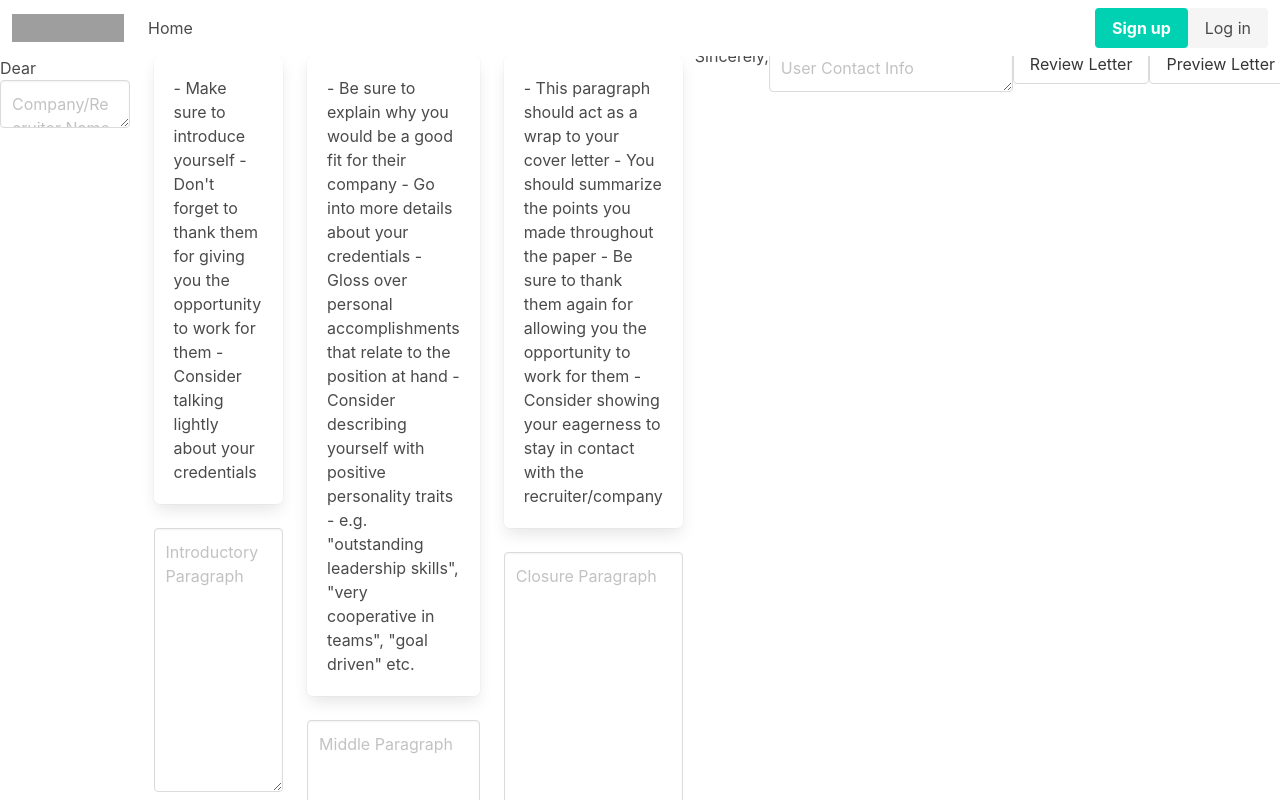
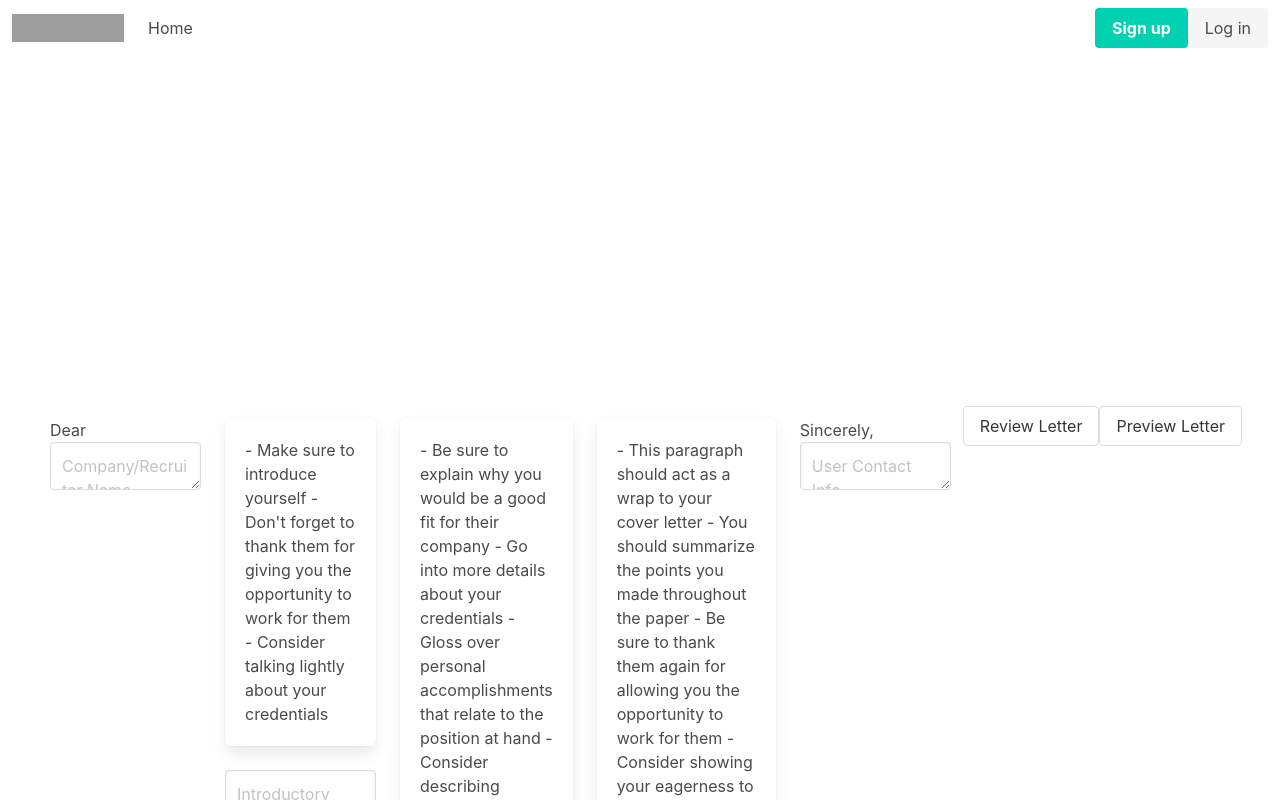
Before and after one commit to stefcarter/resume-final, a React (Create React App) app in the folder client/: page /coverLetterPage in a window 1280 px wide. Shown: the top 800 px of the page. Built offline with nearby package versions, Linux system fonts and the light colour scheme; no server answers; grey boxes are pictures that could not be loaded.

Commit message:
started cover letter css, added ids to divs

```diff
--- a/client/src/index.css
+++ b/client/src/index.css
@@ -47,6 +47,15 @@ background-color: #121212;
 /*Signup page css ends here*/
 
 /*coverLetterPage css starts here*/
+#letterBody{
+  margin-top: 300px;
+  padding-top: 50px;
+  padding-left: 50px;
+  padding-right: 50px;
+}
+div.class{
+  padding: 30px
+}
 
 /*coverLetterPage css ends here*/
 
--- a/client/src/pages/coverLetterPage.js
+++ b/client/src/pages/coverLetterPage.js
@@ -54,14 +54,14 @@ const CoverLetterPage = () => {
         </nav>
 
 
-        <div class="columns">
-            <div class="column">
+        <div class="columns" id="letterBody">
+            <div class="column" id="openerSection">
                 <p id="autoInput">Dear</p>
                 <div id="intro">
                     <textarea class="textarea" placeholder="Company/Recruiter Name" rows="1"></textarea>
                 </div>
             </div>
-            <div class="column">
+            <div class="column" id="introSection">
                 <div class="field">
                     <div class="box" id="openingSuggestions">
                         - Make sure to introduce yourself
@@ -71,7 +71,7 @@ const CoverLetterPage = () => {
                     <textarea class="textarea" id="introParagraph" placeholder="Introductory Paragraph" rows="10"></textarea>
                 </div>
             </div>
-            <div class="column">
+            <div class="column" id="midSection">
                 <div class="field">
                     <div class ="box" id="midParaSuggestions">
                         - Be sure to explain why you would be a good fit for their company
@@ -83,7 +83,7 @@ const CoverLetterPage = () => {
                     <textarea class="textarea" id="middleParagraph" placeholder="Middle Paragraph" rows="10"></textarea>
                 </div>
             </div>
-            <div class="column">
+            <div class="column" id="conclusionSection">
                 <div class="field">
                     <div class="box" id="closingSuggestions">
                         - This paragraph should act as a wrap to your cover letter
@@ -94,9 +94,11 @@ const CoverLetterPage = () => {
                     <textarea class="textarea" id="closingParagraph" placeholder="Closure Paragraph" rows="10"></textarea>
                 </div>
             </div>
-            <p id="autoInput">Sincerely,</p>
-            <div id="contactInfo">
-                <textarea class="textarea" placeholder="User Contact Info" rows="1"></textarea>
+            <div class="column" id="outroSection">
+                <p id="autoInput">Sincerely,</p>
+                <div id="contactInfo">
+                    <textarea class="textarea" placeholder="User Contact Info" rows="1"></textarea>
+                </div>
             </div>
             <div class="field" id="buttons">
                 <input class="button" id="review" type="submit" value="Review Letter"></input>
```
